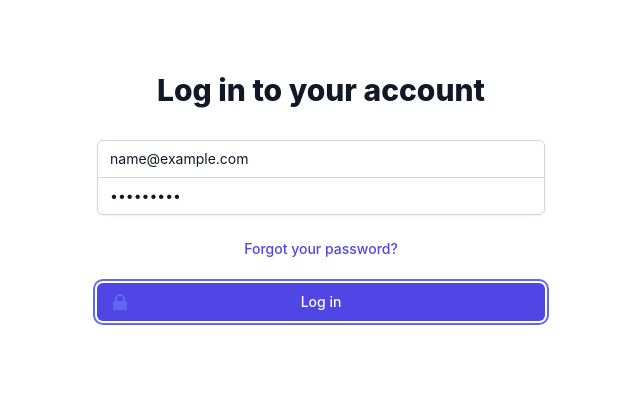
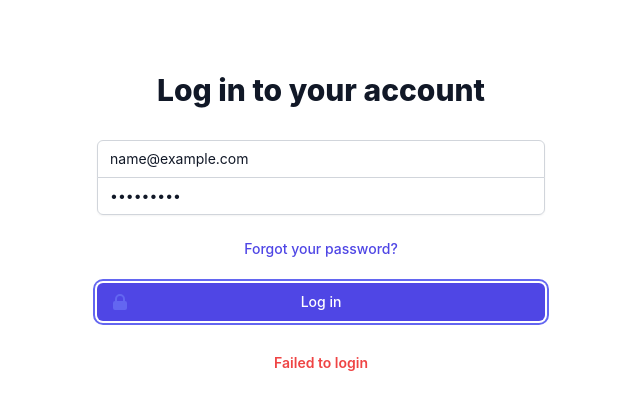
Before and after one commit to COS301-SE-2022/CryptoHub, a Next.js app in the folder client/: page /login in a window 1280 px wide. Both pictures are taken after typing "name@example.com", "Sample123" into the empty fields and a click on the button "Log in". Shown: the top 410 px of the page, without its empty margins (319-959 px from the left). Built offline with nearby package versions, Linux system fonts and the light colour scheme; no server answers.

Commit message:
Update login.js

```diff
--- a/client/pages/login.js
+++ b/client/pages/login.js
@@ -112,10 +112,19 @@ export default function Login() {
                     aria-hidden="true"
                   />
                 </span>
-                Log in
+                {loading ? (
+                  <p className="text-indigo-200">Loading...</p>
+                ) : (
+                  <p>Log in</p>
+                )}
               </button>
             </div>
           </form>
+          {error ? (
+            <h2 className="text-center text-sm font-semibold text-red-500">
+              Failed to login
+            </h2>
+          ) : null}
         </div>
       </div>
     </>
```
